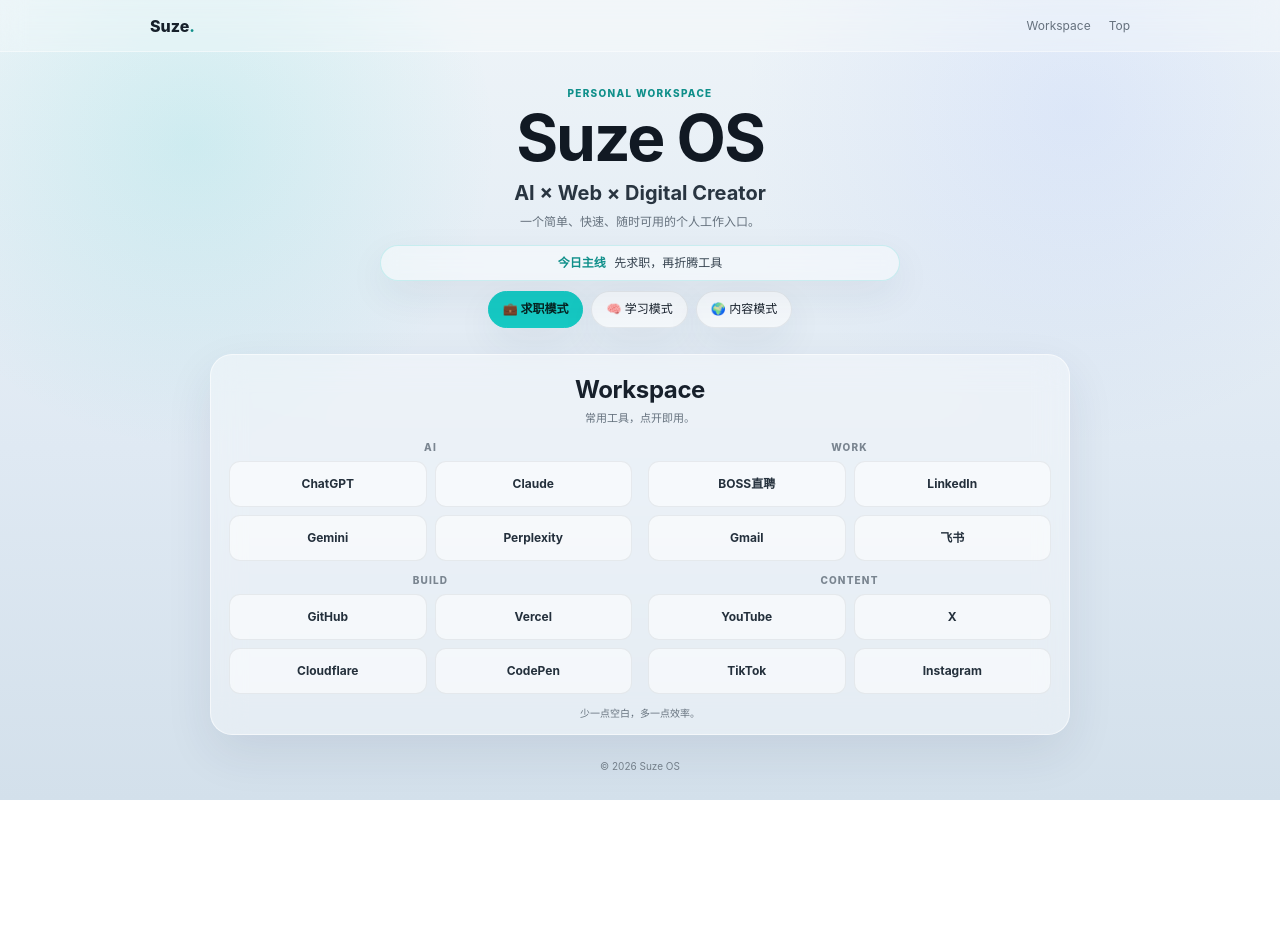
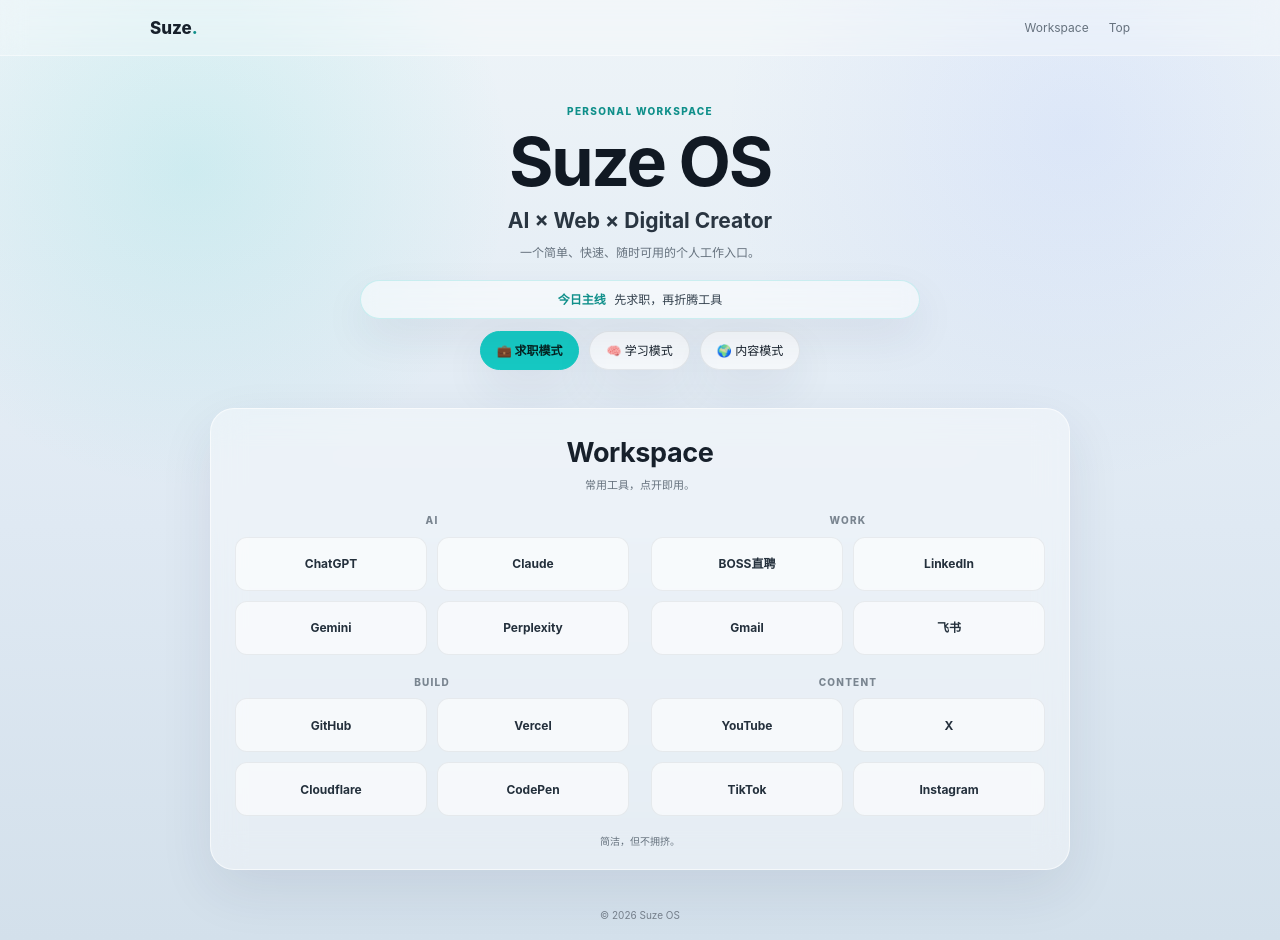
Before and after one commit to Fe1ix01/my-personal-website, a plain HTML site: page 我的个人网站/index.html in a window 1280 px wide. Before the commit the page ends 800 px from the top, so only its background shows below. Drawn offline with Linux system fonts and the light colour scheme.

Commit message:
Add files via upload

```diff
--- a/我的个人网站/index.html
+++ b/我的个人网站/index.html
@@ -16,7 +16,7 @@
       --accent:#16c9c3;
       --accent-deep:#0f8f8a;
       --max:980px;
-      --shadow:0 14px 38px rgba(32,56,85,.07);
+      --shadow:0 18px 44px rgba(32,56,85,.08);
     }
 
     *{box-sizing:border-box}
@@ -28,7 +28,7 @@
       color:var(--text);
       font-family:Inter,ui-sans-serif,system-ui,-apple-system,BlinkMacSystemFont,
       "Segoe UI","PingFang SC","Microsoft YaHei",Arial,sans-serif;
-      line-height:1.4;
+      line-height:1.45;
       background:
         radial-gradient(circle at 15% 18%, rgba(22,201,195,.13), transparent 24%),
         radial-gradient(circle at 84% 14%, rgba(116,152,255,.12), transparent 26%),
@@ -37,94 +37,95 @@
 
     a{text-decoration:none;color:inherit}
     button{font:inherit}
-    .wrap{width:min(calc(100% - 32px),var(--max));margin:0 auto}
+    .wrap{width:min(calc(100% - 36px),var(--max));margin:0 auto}
 
     header{
-      height:52px;
+      height:56px;
       border-bottom:1px solid rgba(255,255,255,.45);
       background:rgba(255,255,255,.24);
       backdrop-filter:blur(12px);
     }
 
     .nav{
-      height:52px;
+      height:56px;
       display:flex;
       align-items:center;
       justify-content:space-between;
     }
 
     .brand{
-      font-size:16px;
+      font-size:17px;
       font-weight:800;
     }
+
     .brand span{color:var(--accent-deep)}
 
     .nav-links{
       display:flex;
-      gap:18px;
+      gap:20px;
       color:var(--muted);
       font-size:12px;
     }
 
     main{
-      padding:20px 0 14px;
+      padding:24px 0 24px;
     }
 
     .layout{
       width:min(100%,860px);
       margin:0 auto;
       display:grid;
-      gap:22px;
+      gap:34px;
     }
 
     .hero{
       text-align:center;
-      padding:14px 0 4px;
+      padding:24px 0 4px;
     }
 
     .eyebrow{
       color:var(--accent-deep);
       font-size:10px;
       font-weight:800;
-      letter-spacing:1.3px;
-      margin-bottom:8px;
+      letter-spacing:1.35px;
+      margin-bottom:10px;
     }
 
     h1{
       margin:0;
-      font-size:clamp(42px,6vw,64px);
-      line-height:.95;
-      letter-spacing:-2px;
+      font-size:clamp(46px,6vw,68px);
+      line-height:.96;
+      letter-spacing:-2.3px;
       color:#111923;
     }
 
     .subtitle{
-      margin-top:10px;
-      font-size:clamp(16px,1.8vw,20px);
+      margin-top:12px;
+      font-size:clamp(17px,1.9vw,21px);
       font-weight:700;
       color:#293541;
     }
 
     .desc{
-      margin:7px auto 0;
+      margin:8px auto 0;
       color:var(--muted);
       font-size:12px;
     }
 
     .hero-tools{
-      margin-top:14px;
+      margin-top:18px;
       display:flex;
       flex-direction:column;
       align-items:center;
-      gap:10px;
+      gap:12px;
     }
 
     .priority{
-      width:min(100%,520px);
-      padding:9px 14px;
+      width:min(100%,560px);
+      padding:10px 15px;
       border-radius:999px;
       border:1px solid rgba(22,201,195,.18);
-      background:rgba(255,255,255,.46);
+      background:rgba(255,255,255,.50);
       color:#33404d;
       font-size:12px;
       box-shadow:var(--shadow);
@@ -139,15 +140,15 @@
     .modes{
       display:flex;
       justify-content:center;
-      gap:8px;
+      gap:10px;
       flex-wrap:wrap;
     }
 
     .btn{
-      padding:9px 14px;
+      padding:10px 16px;
       border-radius:999px;
       border:1px solid rgba(23,32,43,.08);
-      background:rgba(255,255,255,.58);
+      background:rgba(255,255,255,.62);
       color:var(--text);
       cursor:pointer;
       font-size:12px;
@@ -157,7 +158,7 @@
 
     .btn:hover{
       transform:translateY(-1px);
-      background:rgba(255,255,255,.80);
+      background:rgba(255,255,255,.84);
     }
 
     .btn.primary{
@@ -168,27 +169,27 @@
     }
 
     .workspace-shell{
-      padding:18px 18px 14px;
-      border-radius:22px;
-      border:1px solid rgba(255,255,255,.56);
-      background:rgba(255,255,255,.38);
+      padding:24px 24px 20px;
+      border-radius:24px;
+      border:1px solid rgba(255,255,255,.58);
+      background:rgba(255,255,255,.40);
       backdrop-filter:blur(16px);
-      box-shadow:0 18px 48px rgba(29,47,76,.09);
+      box-shadow:0 20px 54px rgba(29,47,76,.09);
     }
 
     .section-title{
       text-align:center;
-      margin-bottom:14px;
+      margin-bottom:20px;
     }
 
     .section-title h2{
       margin:0;
-      font-size:24px;
+      font-size:27px;
       letter-spacing:-.4px;
     }
 
     .section-title p{
-      margin:4px 0 0;
+      margin:5px 0 0;
       color:var(--muted);
       font-size:11px;
     }
@@ -196,7 +197,7 @@
     .tool-groups{
       display:grid;
       grid-template-columns:1fr 1fr;
-      gap:12px 16px;
+      gap:20px 22px;
     }
 
     .group{
@@ -205,30 +206,30 @@
 
     .group-name{
       text-align:center;
-      margin-bottom:7px;
+      margin-bottom:9px;
       color:#7a8590;
       font-size:10px;
       font-weight:800;
-      letter-spacing:1.15px;
+      letter-spacing:1.2px;
       text-transform:uppercase;
     }
 
     .tools{
       display:grid;
       grid-template-columns:repeat(2,minmax(0,1fr));
-      gap:8px;
+      gap:10px;
     }
 
     .tool{
-      min-height:46px;
-      padding:8px 8px;
+      min-height:54px;
+      padding:10px 10px;
       display:flex;
       align-items:center;
       justify-content:center;
       text-align:center;
-      border-radius:11px;
+      border-radius:12px;
       border:1px solid rgba(23,32,43,.07);
-      background:rgba(255,255,255,.56);
+      background:rgba(255,255,255,.60);
       font-size:12px;
       font-weight:700;
       color:#24303c;
@@ -238,18 +239,18 @@
     .tool:hover{
       transform:translateY(-1px);
       border-color:rgba(22,201,195,.26);
-      background:rgba(255,255,255,.78);
+      background:rgba(255,255,255,.82);
     }
 
     .footer-note{
-      margin-top:12px;
+      margin-top:18px;
       text-align:center;
       color:var(--muted);
       font-size:10px;
     }
 
     footer{
-      padding:10px 0 14px;
+      padding:14px 0 18px;
       text-align:center;
       color:#77818c;
       font-size:10px;
@@ -257,20 +258,12 @@
 
     @media (max-width:760px){
       main{padding-top:18px}
-      .layout{gap:18px}
+      .layout{gap:24px}
       .tool-groups{grid-template-columns:1fr}
-      .workspace-shell{padding:16px 14px 12px}
-      .hero{padding-top:8px}
-      h1{font-size:46px}
+      .workspace-shell{padding:20px 16px 16px}
+      .hero{padding-top:12px}
+      h1{font-size:48px}
       .nav-links a:nth-child(2){display:none}
-    }
-
-    @media (max-height:760px) and (min-width:761px){
-      main{padding-top:10px}
-      .layout{gap:14px}
-      .hero{padding-top:4px}
-      .workspace-shell{padding-top:14px}
-      .tool{min-height:42px}
     }
   </style>
 </head>
@@ -362,7 +355,7 @@
             </div>
 
             <div class="footer-note">
-              少一点空白，多一点效率。
+              简洁，但不拥挤。
             </div>
           </div>
         </section>
```
